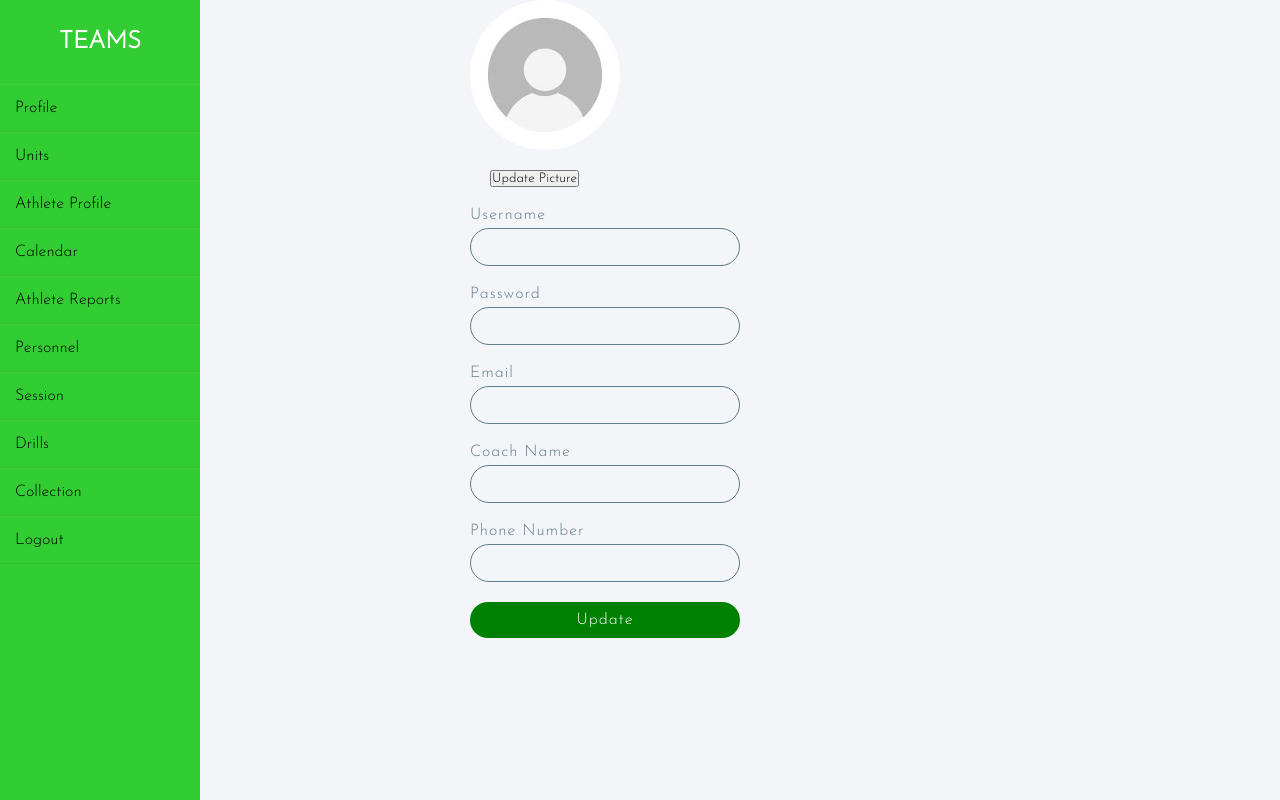
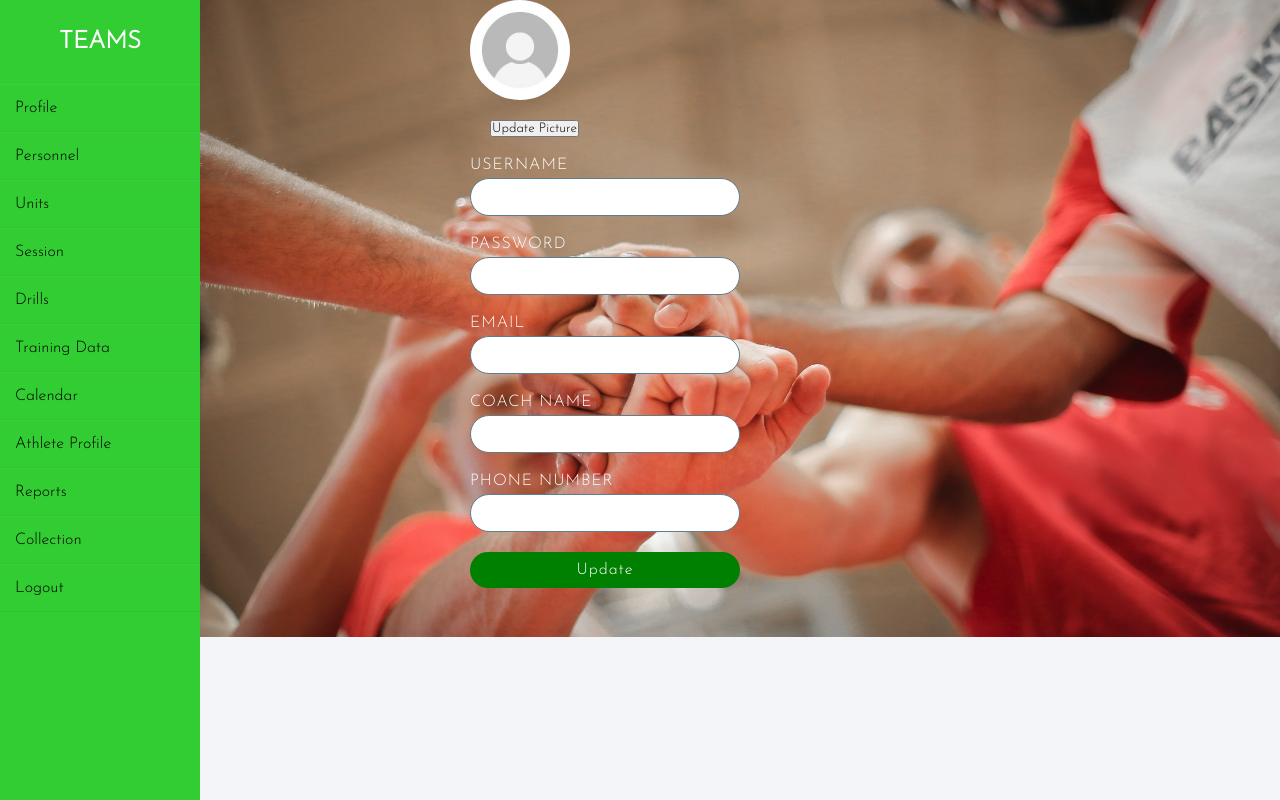
Before and after one commit to Nelsonlobojo/football-management-system, a Flask app: page /login/profile in a window 1280 px wide. Run offline with Flask 2, Linux system fonts and the light colour scheme; the visitor is signed in with stand-in values (Sample User, id 1); data that the repository does not hold is empty; some libraries are stand-ins or nearby versions.

Commit message:
changes to html

```diff
--- a/static/css/styles.css
+++ b/static/css/styles.css
@@ -29,7 +29,9 @@ section {
     justify-content: center;
     align-items: center;
     width:100%;
-    height: 90vh;
+    height: 637px;
+    background: url('/static/images/profile.jpg') center center no-repeat;
+    background-size: cover;
 }
 .wrapper {
     display: flex;
@@ -71,20 +73,27 @@ section {
 .wrapper .sidebar .link {
     color: black;
 }
+
 section .profileBox {
+    left: 20%;
+    top: 40%;
     width: 50%;
-    height: 100%;
+    height: 637px;
 }
 section .profileBox .imgBox img {
-    width: 150px;
-    height: 150px;
+    width: 100px;
+    height: 100px;
     object-fit: cover;
     border-radius: 50%;
     display: block;
+    left: 20%;
+    top: 20%;
 }
 section .profileBox .imgBox button{
     margin:20px;
     display: block;
+    left: 20%;
+    top: 30%;
 }
 
 section .profileBox .formBox {
@@ -98,10 +107,11 @@ section .profileBox .formBox .inputBox span {
     font-size: 16px;
     margin-bottom: 5px;
     display: inline-block;
-    color:#607d8b;
+    color: white;
     font-weight: 300;
     font-size: 16px;
     letter-spacing: 1px;
+    text-transform: uppercase;
 }
 section .profileBox .formBox .inputBox input {
     width: 100%;
@@ -112,7 +122,7 @@ section .profileBox .formBox .inputBox input {
     font-size: 16px;
     letter-spacing: 1px;
     color: #607d8b;
-    background: transparent;
+    background: white;
     border-radius: 30px;
 }
 section .profileBox .formBox .inputBox input[type="submit"]{
--- a/templates/index.html
+++ b/templates/index.html
@@ -14,13 +14,14 @@
         <h2>TEAMS</h2>
         <ul>
             <li><a class="link" href="profile">Profile</a></li>
+            <li><a class="link" href="addpersonnel">Personnel</a></li>
             <li><a class="link" href="unit">Units</a></li>
-            <li><a class="link" href=""></a>Athlete Profile</li>
-            <li><a class="link" href=""></a>Calendar</li>
-            <li><a class="link" href=""></a>Athlete Reports</li>
-            <li><a class="link" href="addpersonnel">Personnel</a></li>
             <li><a class="link" href=""></a>Session</li>
             <li><a class="link" href=""></a>Drills</li>
+            <li><a class="link" href=""></a>Training Data</li>
+            <li><a class="link" href=""></a>Calendar</li>
+            <li><a class="link" href=""></a>Athlete Profile</li>
+             <li><a class="link" href=""></a>Reports</li>
             <li><a class="link" href=""></a>Collection</li>
             <li><a class="link" href="logout">Logout</a></li>
         </ul>
--- a/templates/profile.html
+++ b/templates/profile.html
@@ -1,7 +1,7 @@
 {% extends "index.html" %}
 {% block title %}Profile{% endblock %}
 {% block content %}
-<section>
+<section class="profile">
     <div class="profileBox">
         <div class="imgBox">
             <img src="{{ url_for('static', filename = 'images/default.jpeg')}}" alt="">
```
Also changed, not shown: other parts of static/css/styles.css (+75 -3 lines), templates/units.html (+43 -2 lines), static/images/profile.jpg (added), static/images/teams.jpg (added).
